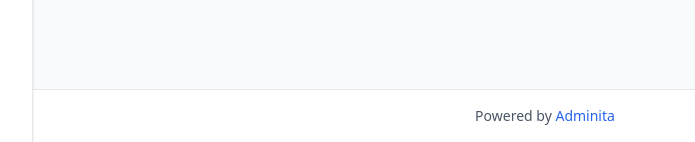
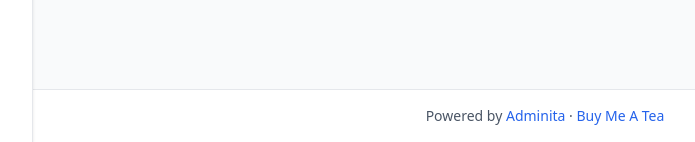
Before and after one commit to djangify/adminita, a Django app: template adminita/templates/admin/index.html in a window 1280 px wide. Shown: the part 658-800 px from the top of the page, without its empty margins (223-918 px from the left). Run offline with Django 5.2, Linux system fonts and the light colour scheme; the template is opened without the code that fills it, so the values that code supplies are empty; style sheets or scripts are compiled from the project's sources.

Commit message:
Add a Buy Me A Tea link to the admin footer and README
Co-Authored-By: Claude Sonnet 5.5 <noreply@anthropic.com>

```diff
--- a/adminita/templates/admin/base.html
+++ b/adminita/templates/admin/base.html
@@ -184,6 +184,7 @@
                 <div class="text-sm text-gray-600 dark:text-gray-400 text-center max-w-7xl mx-auto">
                     {% block footer_content %}
                     Powered by <a href="https://adminita.todiane.com" class="text-primary-600 dark:text-primary-400 hover:underline" target="_blank">Adminita</a>
+                    &middot; <a href="https://thanks.dianecorriette.com/" class="text-primary-600 dark:text-primary-400 hover:underline" target="_blank" rel="noopener noreferrer">Buy Me A Tea</a>
                     {% endblock %}
                 </div>
             </footer>
```
Also changed, not shown: README.md.
